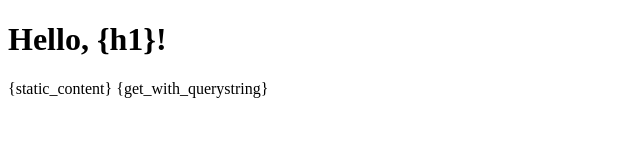
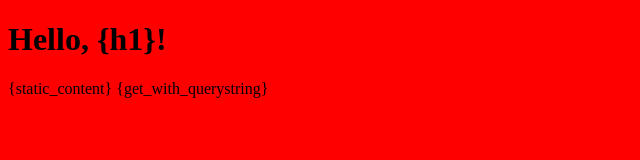
Before and after one commit to marrs/slite, a website: page app/views/index/index.html in a window 1280 px wide. Shown: the whole page, without its empty margins (0-640 px from the left). Drawn offline with Linux system fonts and the light colour scheme; files that its build step writes are made by us from their sources.

Commit message:
Add css file to example site.

```diff
--- /dev/null
+++ b/app/public/css/site.css
@@ -0,0 +1,3 @@
+body {
+  background: red;
+}
--- a/app/views/index/index.html
+++ b/app/views/index/index.html
@@ -2,7 +2,7 @@
 <html>
 	<head>
 		<title>Example Slite App</title>
-    <!--<link rel="stylesheet" type="text/css" href="css/site.css" />-->
+    <link rel="stylesheet" type="text/css" href="css/site.css" />
 	</head>
 	<body>
 		<h1>Hello, {h1}!</h1>
```
